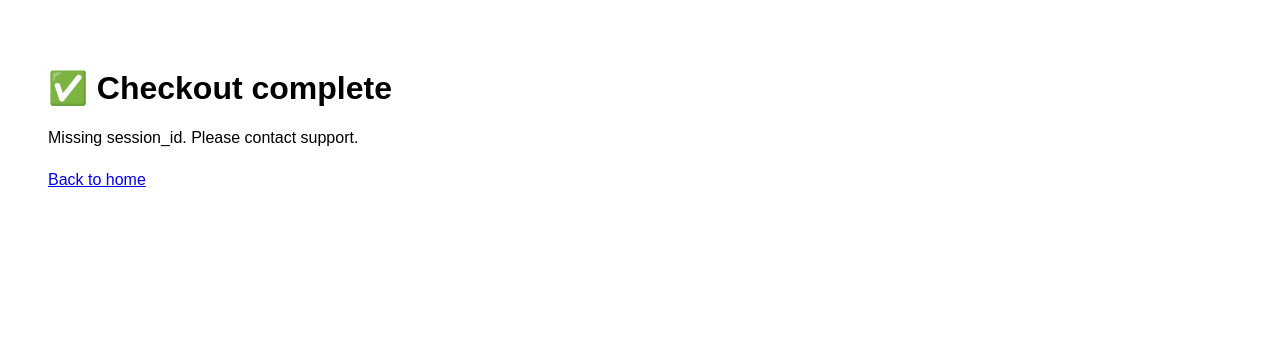
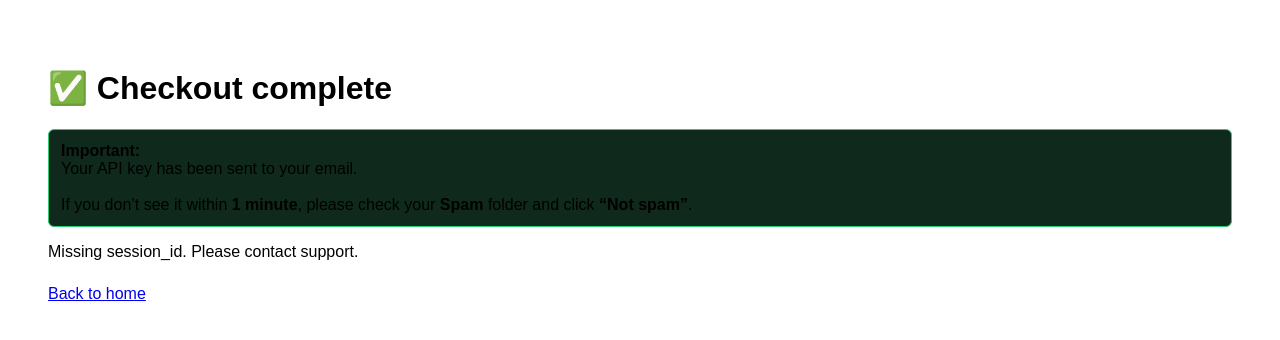
Before and after one commit to ukauka11/restaurantassist-frontend, a plain HTML site: page success.html in a window 1280 px wide. Drawn offline with Linux system fonts and the light colour scheme.

Commit message:
Update success.html

```diff
--- a/success.html
+++ b/success.html
@@ -7,6 +7,14 @@
 </head>
 <body style="font-family: Arial, sans-serif; padding: 40px;">
   <h1>✅ Checkout complete</h1>
+  <div style="margin-top:16px; padding:12px; border:1px solid #2ecc71; border-radius:6px; background:#0f2a1d;">
+    <strong>Important:</strong><br>
+    Your API key has been sent to your email.
+    <br><br>
+    If you don’t see it within <strong>1 minute</strong>, please check your
+    <strong>Spam</strong> folder and click <strong>“Not spam”</strong>.
+  </div>
+
   <p id="status">Checking your subscription status…</p>
 
   <div id="details" style="margin-top:16px;"></div>
```
